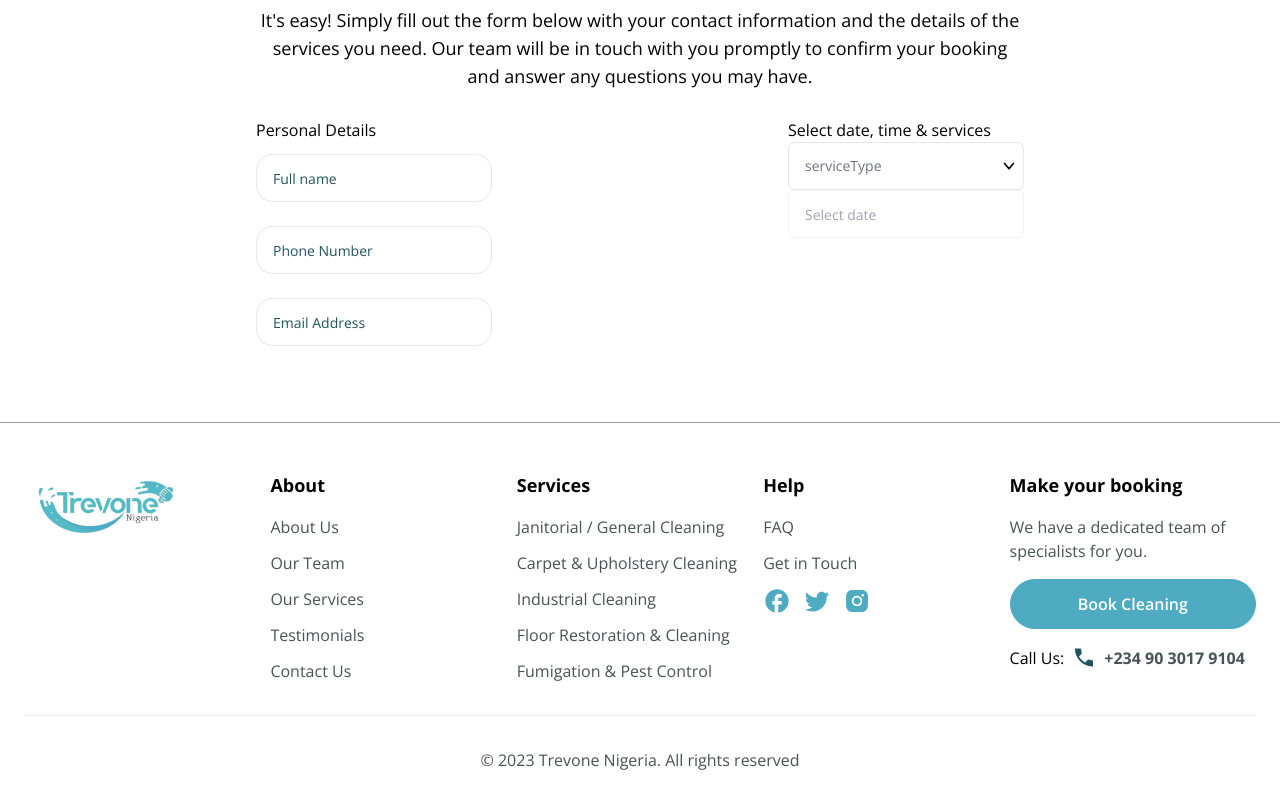
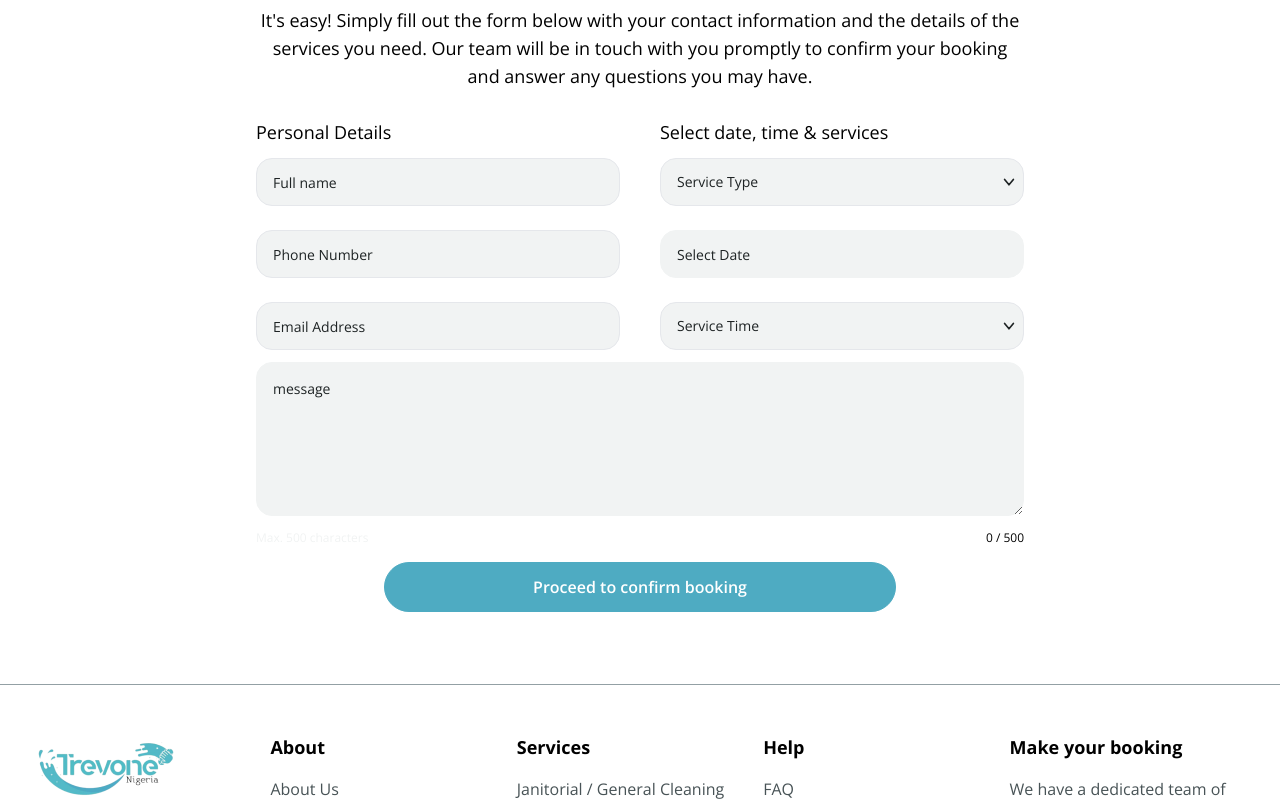
Before and after one commit to Joshuafolorunsho/trevonecleaners, a Next.js app: page /book in a window 1280 px wide. Shown: the part 588-1389 px from the top of the page. Built offline with nearby package versions, Linux system fonts and the light colour scheme.

Commit message:
Worked on Book-Us-now page, working on contact-us page

```diff
--- a/src/components/Button.tsx
+++ b/src/components/Button.tsx
@@ -5,6 +5,7 @@ interface ButtonProps {
   variant?: 'primary' | 'outline';
   className?: string;
   children: React.ReactNode;
+  type?: 'submit' | 'button' | 'reset';
   onClick?: () => void;
 }
 
@@ -12,7 +13,8 @@ export const Button: React.FC<ButtonProps> = ({
   variant = 'primary',
   className,
   children,
-  onClick
+  onClick,
+  type
 }) => {
   return (
     <button
@@ -25,6 +27,7 @@ export const Button: React.FC<ButtonProps> = ({
         className
       )}
       onClick={onClick}
+      type={type}
     >
       {children}
     </button>
--- a/src/components/Header.tsx
+++ b/src/components/Header.tsx
@@ -64,7 +64,7 @@ export const Header = () => {
               </li>
             );
           })}
-          <LinkButton href="/book">Book Now</LinkButton>
+          <LinkButton href="/book">Book Us Now</LinkButton>
           <Button variant="outline" className="block lg:inline-block">
             <div className="flex items-center space-x-2">
               <svg
@@ -110,7 +110,7 @@ export const Header = () => {
           );
         })}
         <LinkButton href="/book" onClick={() => setIsOpen((prev) => (prev = false))}>
-          Book Now
+          Book Us Now
         </LinkButton>
         <Button
           variant="outline"
--- a/src/components/InputDateField.tsx
+++ b/src/components/InputDateField.tsx
@@ -1,23 +1,23 @@
-import { Controller, FieldError, UseControllerProps } from 'react-hook-form'
-import DatePicker, { ReactDatePickerProps } from 'react-datepicker'
-import React from 'react'
-import dayjs from 'dayjs'
-import clsx from 'clsx'
+import { Controller, FieldError, UseControllerProps } from 'react-hook-form';
+import DatePicker, { ReactDatePickerProps } from 'react-datepicker';
+import React from 'react';
+import dayjs from 'dayjs';
+import clsx from 'clsx';
 
-import { Label } from '.'
+import { Label } from '.';
 
-type ReactDatePickPropsWithoutOnChange = Omit<ReactDatePickerProps, 'onChange'>
+type ReactDatePickPropsWithoutOnChange = Omit<ReactDatePickerProps, 'onChange'>;
 
 type InputDateFieldProps = {
-  name: string
-  label?: string
-  className?: string
-  placeholder?: string
-  hasError: FieldError | undefined
-  value?: string
-  isRequired?: boolean
+  name: string;
+  label?: string;
+  className?: string;
+  placeholder?: string;
+  hasError: FieldError | undefined;
+  value?: string;
+  isRequired?: boolean;
 } & ReactDatePickPropsWithoutOnChange &
-  UseControllerProps
+  UseControllerProps;
 
 export const InputDateField: React.FC<InputDateFieldProps> = ({
   name,
@@ -43,7 +43,7 @@ export const InputDateField: React.FC<InputDateFieldProps> = ({
         render={({ field }) => (
           <DatePicker
             className={clsx(
-              'h-12 w-full rounded-md border border-gray-150 bg-white bg-transparent px-4 font-WorkSans outline-none placeholder:text-sm placeholder:text-gray-250 focus-within:border-secondary disabled:bg-gray-100',
+              'font-WorkSans placeholder:text-gray-250 focus-within:border-secondary h-12 w-full rounded-2xl border border-gray-150 bg-gray-150 px-4 text-gray-950 placeholder-gray-950 outline-none placeholder:text-sm disabled:bg-gray-100',
               hasError && 'border-red-500',
               className
             )}
@@ -57,17 +57,14 @@ export const InputDateField: React.FC<InputDateFieldProps> = ({
             showMonthDropdown
             autoComplete="off"
             showYearDropdown
-            dropdownMode='select'
+            dropdownMode="select"
             ref={(elem) => {
-              elem &&
-                field.ref(
-                  (elem as unknown as { input: HTMLInputElement }).input
-                )
+              elem && field.ref((elem as unknown as { input: HTMLInputElement }).input);
             }}
             {...props}
           />
         )}
       />
     </>
-  )
-}
+  );
+};
--- a/src/components/InputField.tsx
+++ b/src/components/InputField.tsx
@@ -61,7 +61,7 @@ export const InputField: React.FC<InputFieldProps> = ({
       <div className="relative">
         <input
           className={clsx(
-            'font-WorkSans focus-within:border-secondary h-12 w-full rounded-2xl border bg-gray-150 bg-transparent px-4 outline-none placeholder:text-sm placeholder:text-primary-300 disabled:bg-gray-100',
+            'font-WorkSans focus-within:border-secondary h-12 w-full rounded-2xl border bg-gray-150 px-4 text-gray-950 placeholder-gray-950 outline-none placeholder:text-sm disabled:bg-gray-100',
             hasError && 'border-red-500',
             className
           )}
--- a/src/components/SelectField.tsx
+++ b/src/components/SelectField.tsx
@@ -3,12 +3,12 @@ import {
   FieldErrorsImpl,
   Merge,
   useController,
-  UseControllerProps,
-} from 'react-hook-form'
-import { Listbox, Transition } from '@headlessui/react'
-import React from 'react'
-import clsx from 'clsx'
-import { Option } from '~/types'
+  UseControllerProps
+} from 'react-hook-form';
+import { Listbox, Transition } from '@headlessui/react';
+import React from 'react';
+import clsx from 'clsx';
+import { Option } from '~/types';
 
 type HasErrorType = Merge<
   FieldError,
@@ -16,30 +16,30 @@ type HasErrorType = Merge<
     | Merge<
         FieldError,
         FieldErrorsImpl<{
-          name: string
-          id: string
+          name: string;
+          id: string;
         }>
       >
     | undefined
   )[]
->
+>;
 
 type SelectFieldProps = {
-  className?: string
-  arr: Option[]
-  isDisabled?: boolean
-  isMultiple?: boolean
-  placeholder?: string
-  isOptionClass?: string
-  hasError: HasErrorType | undefined
-  hasBorder?: boolean
-  openModal?: () => void
-} & UseControllerProps
+  className?: string;
+  arr: Option[];
+  isDisabled?: boolean;
+  isMultiple?: boolean;
+  placeholder?: string;
+  isOptionClass?: string;
+  hasError: HasErrorType | undefined;
+  hasBorder?: boolean;
+  openModal?: () => void;
+} & UseControllerProps;
 
 export const SelectField: React.FC<SelectFieldProps> = (props) => {
   const {
-    field: { value, onChange, ref },
-  } = useController(props)
+    field: { value, onChange, ref }
+  } = useController(props);
   const {
     arr,
     className,
@@ -48,23 +48,21 @@ export const SelectField: React.FC<SelectFieldProps> = (props) => {
     placeholder = 'Select option',
     isMultiple = false,
     isDisabled = false,
-    isOptionClass = 'pl-10 pr-4',
-  } = props
+    isOptionClass = 'pl-10 pr-4'
+  } = props;
 
-  const hasMultipleOption = isMultiple && value && value.length > 0
+  const hasMultipleOption = isMultiple && value && value.length > 0;
 
   return (
     <div className="w-full">
       <Listbox value={value?.id} onChange={onChange} multiple={isMultiple}>
-        <div className="relative">
+        <div className="relative ">
           <Listbox.Button
             className={clsx(
-              'block h-12 w-full rounded-md border border-gray-250 px-4 text-left text-sm text-[#6BF44]',
+              'border-gray-250 block h-12 w-full rounded-2xl border px-4 text-left text-sm text-gray-950 ',
               hasError && 'border-red-500',
               !hasBorder && 'border-transparent px-0',
-              isDisabled
-                ? 'pointer-events-none cursor-not-allowed bg-gray-100'
-                : 'bg-white',
+              isDisabled ? 'pointer-events-none cursor-not-allowed bg-gray-100' : ' bg-gray-150',
               className
             )}
           >
@@ -73,18 +71,12 @@ export const SelectField: React.FC<SelectFieldProps> = (props) => {
                 {value?.id ? (
                   (value as Option).name
                 ) : (
-                  <span className="text-sm font-light text-gray-500">
-                    {placeholder}
-                  </span>
+                  <span className="text-sm font-light text-gray-950">{placeholder}</span>
                 )}
               </span>
             )}
 
-            {isMultiple && (
-              <span className="text-sm font-light text-gray-500">
-                {placeholder}
-              </span>
-            )}
+            {isMultiple && <span className="text-sm font-light text-gray-950">{placeholder}</span>}
 
             <span
               className={clsx(
@@ -118,12 +110,12 @@ export const SelectField: React.FC<SelectFieldProps> = (props) => {
                 .filter((option: Option) => option.id !== 'all')
                 .map((option: Option) => {
                   const handleRemove = (id: string) => {
-                    const newValue = value.filter((o: Option) => o.id !== id)
-                    onChange(newValue)
-                  }
+                    const newValue = value.filter((o: Option) => o.id !== id);
+                    onChange(newValue);
+                  };
                   return (
                     <div
-                      className="flex  items-center space-x-1 bg-secondary/20 pl-2 text-sm"
+                      className="bg-secondary/20  flex items-center space-x-1 pl-2 text-sm"
                       key={option.id}
                     >
                       <p className="py-1">{option.name}</p>
@@ -135,7 +127,7 @@ export const SelectField: React.FC<SelectFieldProps> = (props) => {
                         <span className="font-medium">x</span>
                       </button>
                     </div>
-                  )
+                  );
                 })}
             </div>
           )}
@@ -159,11 +151,9 @@ export const SelectField: React.FC<SelectFieldProps> = (props) => {
                     key={obj.id}
                     className={({ active }) =>
                       clsx(
-                        'relative cursor-pointer py-2 group',
+                        'group relative cursor-pointer py-2',
                         isOptionClass,
-                        active
-                          ? 'bg-secondary bg-opacity-80 text-white'
-                          : 'text-gray-900',
+                        active ? 'bg-secondary bg-opacity-80 text-white' : 'text-gray-900',
                         !(arr.length - 1 === index) && 'border-b'
                       )
                     }
@@ -173,9 +163,7 @@ export const SelectField: React.FC<SelectFieldProps> = (props) => {
                       return (
                         <>
                           <span
-                            className={`block truncate ${
-                              selected ? 'font-medium' : 'font-normal'
-                            }`}
+                            className={`block truncate ${selected ? 'font-medium' : 'font-normal'}`}
                           >
                             {obj.name}
                           </span>
@@ -196,19 +184,17 @@ export const SelectField: React.FC<SelectFieldProps> = (props) => {
                             </span>
                           ) : null}
                         </>
-                      )
+                      );
                     }}
                   </Listbox.Option>
                 ))}
               {arr.length === 0 && (
-                <p className="w-full px-5 py-1 text-sm text-gray-600">
-                  No options
-                </p>
+                <p className="w-full px-5 py-1 text-sm text-gray-600">No options</p>
               )}
             </Listbox.Options>
           </Transition>
         </div>
       </Listbox>
     </div>
-  )
-}
+  );
+};
--- a/src/components/TextAreaField.tsx
+++ b/src/components/TextAreaField.tsx
@@ -1,19 +1,19 @@
-import { FieldError, UseFormRegisterReturn } from 'react-hook-form'
-import * as React from 'react'
-import clsx from 'clsx'
+import { FieldError, UseFormRegisterReturn } from 'react-hook-form';
+import * as React from 'react';
+import clsx from 'clsx';
 
 interface TextAreaFieldProps {
-  id: string
-  placeholder?: string
-  autoFocus?: boolean
-  isRequired?: boolean
-  registration: Partial<UseFormRegisterReturn>
-  hasError: FieldError | undefined
-  className?: string
-  label?: string
-  rows?: number
-  limit?: number | null
-  value?: string
+  id: string;
+  placeholder?: string;
+  autoFocus?: boolean;
+  isRequired?: boolean;
+  registration: Partial<UseFormRegisterReturn>;
+  hasError: FieldError | undefined;
+  className?: string;
+  label?: string;
+  rows?: number;
+  limit?: number | null;
+  value?: string;
 }
 
 export const TextAreaField: React.FunctionComponent<TextAreaFieldProps> = ({
@@ -35,7 +35,7 @@ export const TextAreaField: React.FunctionComponent<TextAreaFieldProps> = ({
         autoFocus={autoFocus}
         rows={rows}
         className={clsx(
-        'w-full py-4 rounded-md border border-gray-150 bg-white bg-transparent px-4 font-WorkSans outline-none placeholder:text-sm placeholder:text-gray-250 focus-within:border-secondary disabled:bg-gray-100',
+          'font-WorkSans focus-within:border-secondary w-full rounded-2xl border border-gray-150 bg-gray-150 px-4 py-4 outline-none placeholder:text-sm placeholder:text-gray-950 disabled:bg-gray-100',
           hasError && 'border-red-500',
           className
         )}
@@ -50,7 +50,6 @@ export const TextAreaField: React.FunctionComponent<TextAreaFieldProps> = ({
           </p>
         </div>
       )}
-
     </>
-  )
-}
+  );
+};
--- a/src/pages/book.tsx
+++ b/src/pages/book.tsx
@@ -1,5 +1,5 @@
 import React from 'react';
-import { SelectField, Title } from '~/components';
+import { Button, SelectField, TextAreaField, Title } from '~/components';
 import { InputField } from '~/components/InputField';
 import { useForm, Control } from 'react-hook-form';
 import { InputDateField } from '~/components/InputDateField';
@@ -10,6 +10,8 @@ type FormValues = {
   email: string;
   serviceType: string;
   date: string;
+  serviceTime: string;
+  message: string;
 };
 
 const Index = () => {
@@ -19,14 +21,12 @@ const Index = () => {
     control,
     formState: { errors },
     reset
-  } = useForm<FormValues>({
-    defaultValues: {}
-  });
+  } = useForm<FormValues>();
 
   const onSubmit = (data: FormValues) => {
     console.log(data);
 
-    reset();
+    // reset();
   };
 
   return (
@@ -102,12 +102,10 @@ const Index = () => {
           </p>
         </div>
         <section className="container mx-auto my-7 flex justify-center">
-          <form
-            onSubmit={handleSubmit(onSubmit)}
-            className="w-full max-w-3xl justify-between md:flex"
-          >
-            <div className="">
-              <h3>Personal Details</h3>
+          <form onSubmit={handleSubmit(onSubmit)} className="w-full md:max-w-3xl">
+            <div className="md:flex md:space-x-10">
+              <div className="flex-1">
+                <h3 className="text-lg">Personal Details</h3>
                 <InputField
                   type={'text'}
                   placeholder="Full name"
@@ -115,7 +113,7 @@ const Index = () => {
                   hasError={errors.fullName}
                   errorMessage={errors.fullName?.message}
                   isRequired
-                className="my-3"
+                  className="my-3 max-w-4xl"
                 />
                 <InputField
                   type={'number'}
@@ -124,7 +122,7 @@ const Index = () => {
                   hasError={errors.phoneNum}
                   errorMessage={errors.phoneNum?.message}
                   isRequired
-                className="my-3"
+                  className="my-3 max-w-4xl"
                 />
                 <InputField
                   type={'email'}
@@ -133,23 +131,49 @@ const Index = () => {
                   hasError={errors.email}
                   errorMessage={errors.email?.message}
                   isRequired
-                className="my-3"
+                  className="my-3 max-w-4xl"
                 />
               </div>
-            <div className="">
-              <h3>Select date, time & services</h3>
+              <div className="mt-6 flex-1 md:mt-0">
+                <h3 className="text-lg">Select date, time & services</h3>
                 <SelectField
                   name="serviceType"
-                placeholder="serviceType"
+                  placeholder="Service Type"
                   control={control as unknown as Control}
                   arr={[]}
                   hasError={errors.serviceType}
+                  className="my-3 max-w-4xl"
                 />
                 <InputDateField
+                  placeholder="Select Date"
                   control={control as unknown as Control}
                   name="date"
                   hasError={errors.date}
+                  className="my-3 max-w-4xl"
+                  isRequired
                 />
+                <SelectField
+                  name="serviceTime"
+                  placeholder="Service Time"
+                  control={control as unknown as Control}
+                  arr={[]}
+                  hasError={errors.serviceTime}
+                  className="my-3 max-w-4xl"
+                />
+              </div>
+            </div>
+            <TextAreaField
+              id="message"
+              placeholder="message"
+              registration={{ ...register('message') }}
+              hasError={errors.message}
+              isRequired
+              className="border-gray-150 text-gray-950 placeholder-gray-150"
+            />
+            <div className="mb-2 mt-4 flex justify-center">
+              <Button type="submit" className="w-full sml:w-10/12 md:w-8/12">
+                Proceed to confirm booking
+              </Button>
             </div>
           </form>
         </section>
--- a/src/pages/contact.tsx
+++ b/src/pages/contact.tsx
@@ -1,6 +1,28 @@
 import React from 'react';
+import { useForm, Control } from 'react-hook-form';
+import { Button, TextAreaField } from '~/components';
+import { InputField } from '~/components/InputField';
+
+type FormValues = {
+  fullName: string;
+  phoneNum: number;
+  email: string;
+  message: string;
+};
 
 const Index = () => {
+  const {
+    register,
+    handleSubmit,
+    formState: { errors },
+    reset
+  } = useForm<FormValues>();
+
+  const onSubmit = (data: FormValues) => {
+    console.log(data);
+
+    // reset();
+  };
   return (
     <>
       <section className="bg-hero-contact bg-cover bg-no-repeat py-8 text-white sm:py-28">
@@ -16,13 +38,60 @@ const Index = () => {
         </div>
       </section>
       <section className="container mx-auto my-8">
-        <div className="flex items-center rounded-3xl bg-white p-8 shadow-lg sm:rounded-[40px]">
+        <div className="rounded-3xl bg-white p-8 shadow-lg shadow-gray-300 sm:rounded-[40px] md:flex md:space-x-14 lg:items-center">
           <div className="flex-1">
-            <h2 className='text-gray-950 text-4xl font-semibold'>Contact Us Today</h2>
-            <p className='text-xl mt-1 sm:text-2xl text-gray-850'>We will give you call to follow up</p>
+            <h2 className="text-4xl font-semibold text-gray-950">Contact Us Today</h2>
+            <p className="mt-1 text-xl text-gray-850 sm:text-2xl">
+              We will give you call to follow up
+            </p>
+            <form onSubmit={handleSubmit(onSubmit)} className="mt-2 w-full">
+              <div className="flex-1">
+                <InputField
+                  type={'text'}
+                  placeholder="Full name"
+                  registration={{ ...register('fullName') }}
+                  hasError={errors.fullName}
+                  errorMessage={errors.fullName?.message}
+                  isRequired
+                  className="my-3 max-w-4xl"
+                />
+                <InputField
+                  type={'number'}
+                  placeholder="Phone Number"
+                  registration={{ ...register('phoneNum') }}
+                  hasError={errors.phoneNum}
+                  errorMessage={errors.phoneNum?.message}
+                  isRequired
+                  className="my-3 max-w-4xl"
+                />
+                <InputField
+                  type={'email'}
+                  placeholder="Email Address"
+                  registration={{ ...register('email') }}
+                  hasError={errors.email}
+                  errorMessage={errors.email?.message}
+                  isRequired
+                  className="my-3 max-w-4xl"
+                />
+              </div>
+              <TextAreaField
+                id="message"
+                placeholder="message"
+                registration={{ ...register('message') }}
+                hasError={errors.message}
+                isRequired
+                className="border-gray-150 text-gray-950 placeholder-gray-150"
+              />
+              <div className="mb-2 mt-4 flex justify-center">
+                <Button type="submit" className="w-full">
+                  Proceed to confirm booking
+                </Button>
+              </div>
+            </form>
           </div>
-          <div className="flex-1">
-            <img src="/assets/contact/map.png" />
+
+          <div className="mt-8 flex-1 md:mt-0">
+            <img src="/assets/contact/map.png" className="h-full w-full rounded-2xl object-cover" />
           </div>
         </div>
       </section>
```
Also changed, not shown: src/styles/globals.css (line endings or trailing spaces). Lines whose indentation alone changed are shown as unchanged.
